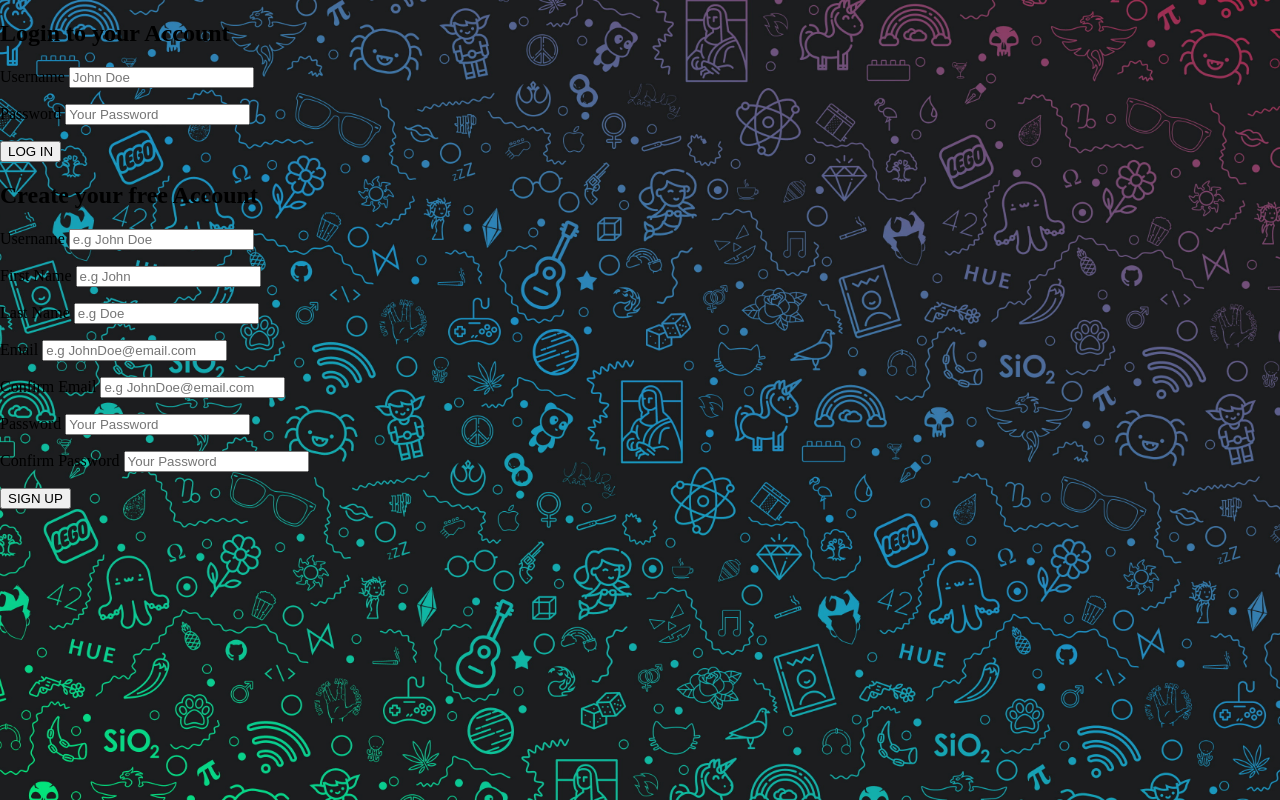
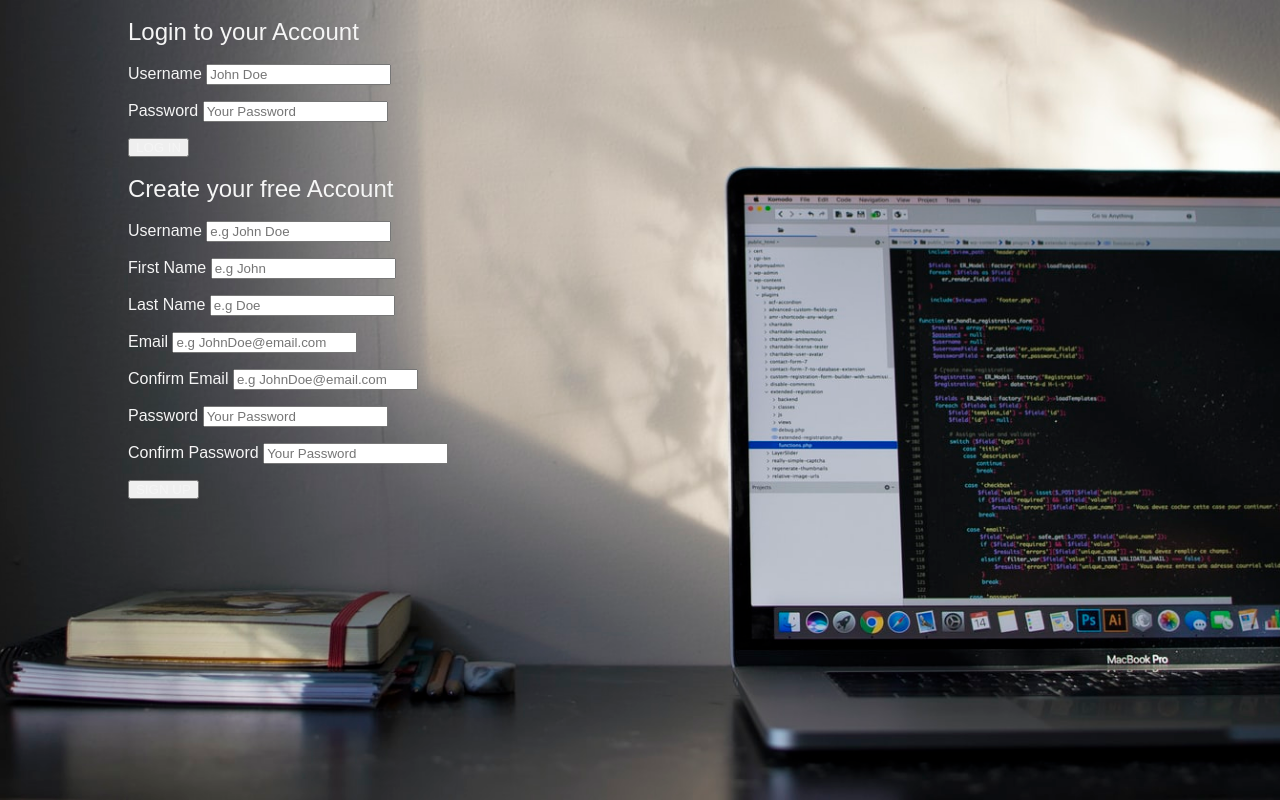
Before and after one commit to liam34/PhpProjectOnGit, a PHP site: page /register.php in a window 1280 px wide. Run offline with PHP 8.4, Linux system fonts and the light colour scheme.

Commit message:
position and color of login container id

```diff
--- a/assets/css/register.css
+++ b/assets/css/register.css
@@ -7,10 +7,25 @@ html, body {
 #background {
 
     background-color:cornsilk;
-    background-image: url(../images/slotify_wallpaper.jpg);
+    background-image: url(../images/office.jpg);
     background-position: center;
     background-size: cover;
     display: table;
     height: 100%;
     width: 100%;
 }
+
+#loginContainer * {
+    color: whitesmoke;
+    font-family: Arial, Helvetica, sans-serif;
+    font-weight: normal;
+    line-height: 1em;
+    box-sizing: border-box;
+}
+
+#loginContainer {
+    width: 80%;
+    margin: 0 auto;
+    position: relative;
+    max-width: 1024px;
+}
--- a/index.php
+++ b/index.php
@@ -14,12 +14,8 @@ else {
 
 ?>
 
-<!DOCTYPE html>
-<html lang="en">
+
 <head>
-    <meta charset="UTF-8">
-    <meta http-equiv="X-UA-Compatible" content="IE=edge">
-    <meta name="viewport" content="width=device-width, initial-scale=1.0">
     <title>Document</title>
 </head>
 <body>
--- a/register.php
+++ b/register.php
@@ -30,6 +30,9 @@ function getInputValue($name) {
 
 <body>
     <div id="background">
+
+        <div id="loginContainer">
+
             <div id="inputContainer">
                 <form id="loginForm" action="register.php" method="POST"><! --Comment -->
                     <h2>Login to your Account</h2>
@@ -95,5 +98,6 @@ function getInputValue($name) {
                 </form>
             </div>
          </div>
+    </div>
 </body>
 </html>
```
Also changed, not shown: assets/images/office.jpg (added), assets/images/slotify_wallpaper.jpg (deleted). Lines whose indentation alone changed are shown as unchanged.
